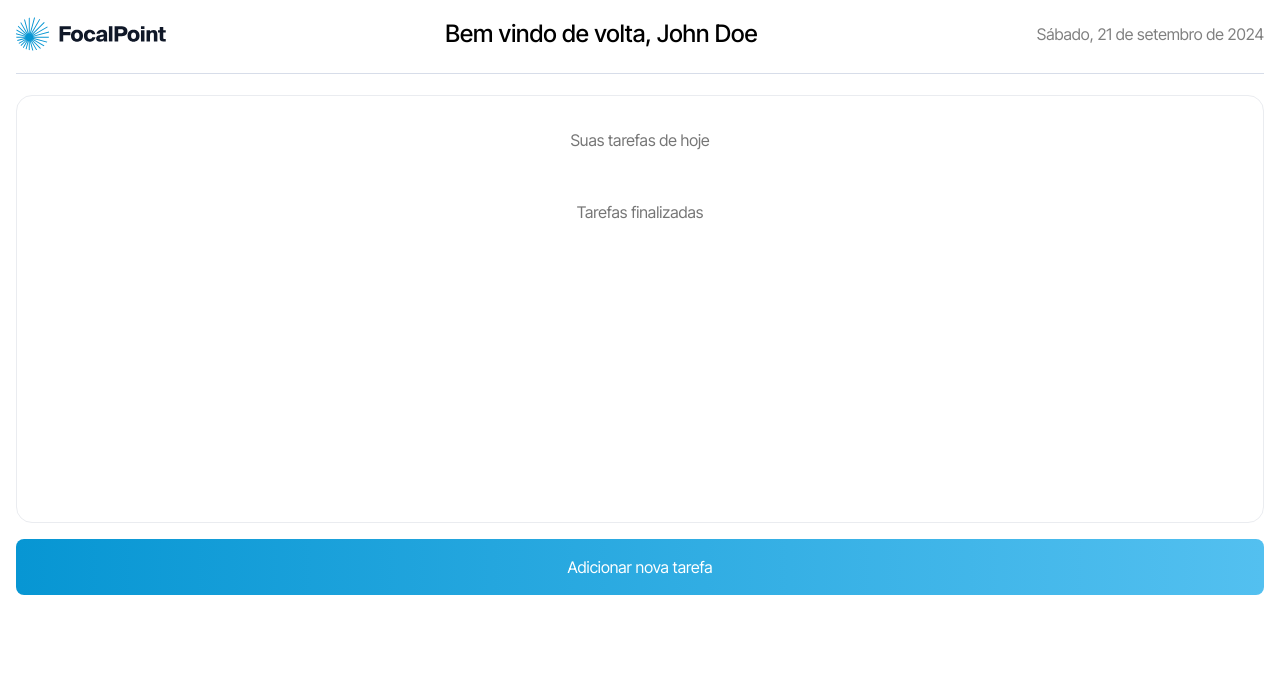
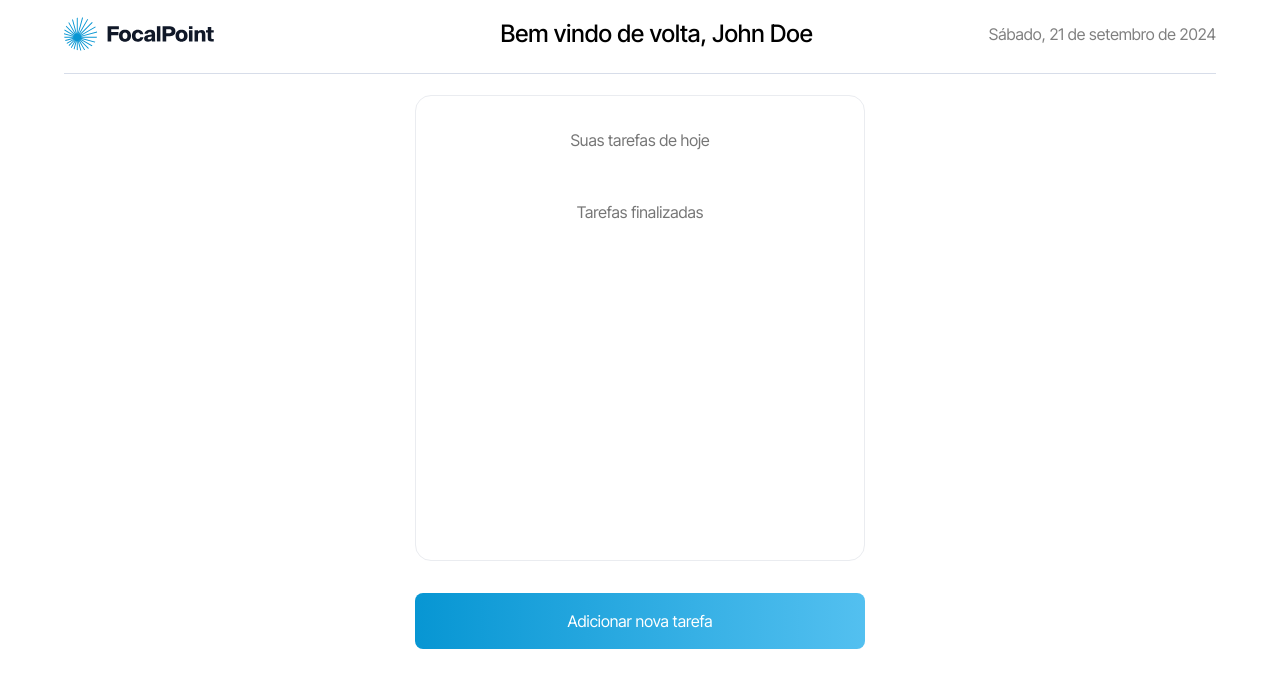
Before and after one commit to coelhoreinaldo/legaplan-to-do-list, a Next.js app: page / in a window 1280 px wide. Shown: the top 688 px of the page. Built offline with nearby package versions, Linux system fonts and the light colour scheme.

Commit message:
feat: add style to main page in desktop

```diff
--- a/src/app/components/Header/Header.module.scss
+++ b/src/app/components/Header/Header.module.scss
@@ -30,6 +30,7 @@
       flex-grow: 1;
       text-align: center;
       font-size: 24px;
+      margin-right: -4.6em;
     }
   }
 }
--- /dev/null
+++ b/src/app/components/Task/Task.module.scss
@@ -0,0 +1,40 @@
+@import '../../variables.module.scss';
+
+.task {
+  width: 100%;
+  display: flex;
+  justify-content: space-between;
+  align-items: center;
+  border: 1px dashed $light-grayish-blue;
+  border-radius: 8px;
+  gap: 16px;
+  padding: 16px;
+  cursor: pointer;
+
+  .completed {
+    text-decoration: line-through;
+    color: rgba(0, 0, 0, 0.54);
+  }
+
+  input {
+    min-width: 24px;
+    min-height: 24px;
+  }
+  label {
+    cursor: pointer;
+    display: flex;
+    width: 100%;
+  }
+
+  span {
+    margin: 0 auto;
+  }
+
+  a:hover {
+    filter: invert(0.5) sepia(1) saturate(3) hue-rotate(175deg);
+  }
+}
+
+.task:hover {
+  background-color: #f7f9fd;
+}
--- a/src/app/components/Task/Task.tsx
+++ b/src/app/components/Task/Task.tsx
@@ -1,5 +1,5 @@
 import React from 'react';
-import styles from '../Tasks/Tasks.module.scss';
+import styles from './Task.module.scss';
 import Trash from '../../../assets/trash.svg';
 import Image from 'next/image';
 import { TaskItem } from '@/app/types';
@@ -16,17 +16,14 @@ const Task: React.FC<TaskProps> = ({
 }) => {
   return (
     <div className={styles.task} key={id}>
+      <label key={id} htmlFor={`task-${id}`}>
         <input
           type="checkbox"
           id={`task-${id}`}
           checked={completed}
           onChange={() => onToggle(id)}
         />
-      <label
-        htmlFor={`task-${id}`}
-        className={completed ? styles.completed : ''}
-      >
-        {text}
+        <span className={completed ? styles.completed : ''}>{text}</span>
       </label>
       <Link href={`/remove/${id}`}>
         <Image
--- a/src/app/components/Tasks/Tasks.module.scss
+++ b/src/app/components/Tasks/Tasks.module.scss
@@ -6,6 +6,7 @@
   gap: 16px;
   justify-content: center;
   align-items: center;
+  width: 100%;
 }
 
 .tasksContainer {
@@ -32,26 +33,17 @@
     flex-direction: column;
     gap: 8px;
     width: 100%;
-
-    .task {
-      width: 100%;
-      display: flex;
-      justify-content: space-between;
-      align-items: center;
-      border: 1px dashed $light-grayish-blue;
-      border-radius: 8px;
-      gap: 16px;
-      padding: 16px;
-
-      .completed {
-        text-decoration: line-through;
-        color: rgba(0, 0, 0, 0.54);
-      }
-
-      input {
-        min-width: 24px;
-        min-height: 24px;
-      }
-    }
   }
 }
+
+@media screen and (min-width: 768px) {
+  .main {
+    gap: 32px;
+    max-width: 450px;
+    margin: 0 auto;
+  }
+
+  .tasksContainer {
+    min-height: 466px;
+  }
+}
--- a/src/app/globals.scss
+++ b/src/app/globals.scss
@@ -91,3 +91,9 @@ button {
   /* Corrects inability to style clickable `input` types in iOS */
   -webkit-appearance: none;
 }
+
+@media screen and (min-width: 768px) {
+  body {
+    padding: 1em 4em;
+  }
+}
```
Lines whose indentation alone changed are shown as unchanged.
